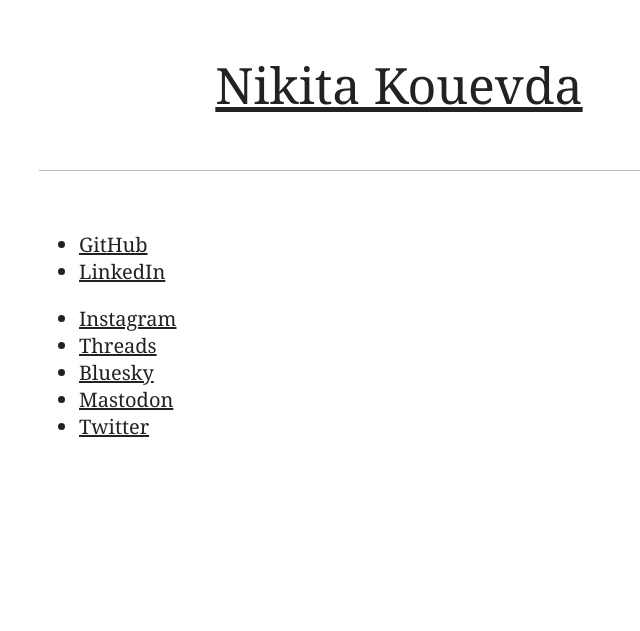
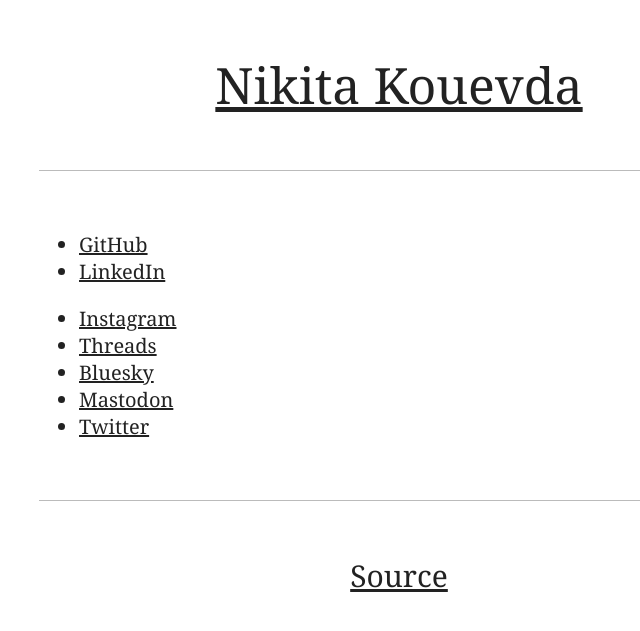
Before and after one commit to nkouevda/nkouevda.github.io, a Jekyll site: the page built from index.md, in a window 1280 px wide. Shown: the top 631 px of the page, without its empty margins (241-881 px from the left). Built offline with Jekyll 4.4.1, drawn with Linux system fonts in a browser that asks for light colours.

Commit message:
Add footer with link to source
This partially reverts commit b580413803dd03b71bfefca47d7a4af9df0160af.

```diff
--- a/_layouts/page.html
+++ b/_layouts/page.html
@@ -28,6 +28,10 @@
         <a href="/">{{ site.title }}</a>
       </header>
       {{ content }}
+      <div class="post-separator"></div>
+      <footer id="site-footer">
+        <a href="https://github.com/nkouevda/nkouevda.github.io">Source</a>
+      </footer>
     </div>
   </body>
 </html>
--- a/static/css/page.css
+++ b/static/css/page.css
@@ -20,16 +20,19 @@
   margin: 0 auto;
 }
 
-#site-header, .post, .post-header, .post-content {
+#site-header, #site-footer, .post, .post-header, .post-content {
   margin: 3rem 0;
 }
 
+#site-header, #site-footer {
+  text-align: center;
+}
+
 #site-header {
-  text-align: center;
   font-size: 2.5em;
 }
 
-.post-title {
+#site-footer, .post-title {
   font-size: 1.5em;
 }
 
@@ -54,7 +57,7 @@
     width: 90%;
   }
 
-  #site-header, .post, .post-header, .post-content {
+  #site-header, #site-footer, .post, .post-header, .post-content {
     margin: 2rem 0;
   }
 }
```
